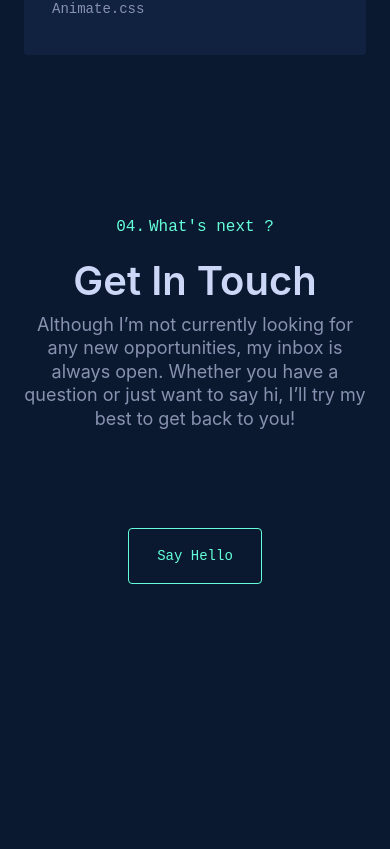
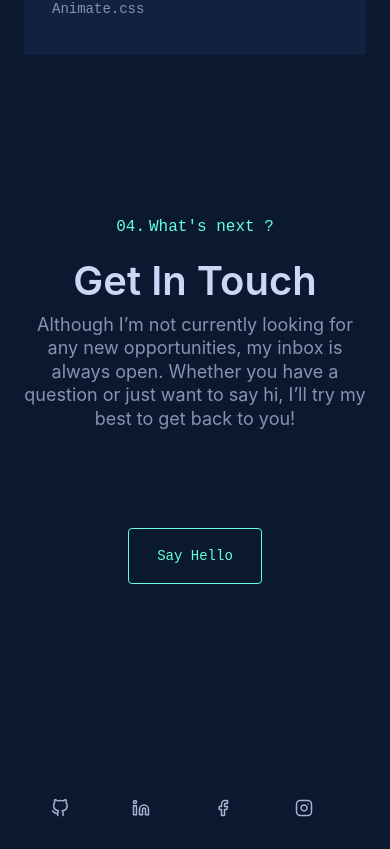
Before and after one commit to IvanSarabeev/Portfolio-v2, a React (Vite) app: page / in a window 390 px wide. Shown: the part 7122-7971 px from the top of the page. Before the commit the page ends 7898 px from the top, so only its background shows below. Built offline with nearby package versions, Linux system fonts and the light colour scheme.

Commit message:
build: footer

```diff
--- /dev/null
+++ b/src/components/Footer/Footer.tsx
@@ -0,0 +1,25 @@
+import { memo } from 'react';
+import { IconType } from 'react-icons';
+import { socialLinks } from 'constants/data'
+
+const Footer = () => {
+  return (
+    <footer className='block md:hidden max-w-72 text-light-slate mb-2.5 mx-auto'>
+        <ul className='flex items-center justify-between list-none'>
+            {socialLinks.map((item) => {
+                const Icon:IconType = item.icon;
+                return(
+                    <li key={item.id} className='size-11'>
+                        <a href={item.link} target='_blank' aria-label={item.title}
+                        className='size-5 fill-none p-2.5 transition-all hover:text-green' rel='noopener norefferer'>
+                            <Icon />
+                        </a>
+                    </li>
+                    )
+                })}
+        </ul>
+    </footer>
+  )
+}
+
+export default memo(Footer);
--- a/src/components/Layout/Layout.tsx
+++ b/src/components/Layout/Layout.tsx
@@ -1,3 +1,4 @@
+import Footer from 'components/Footer/Footer';
 import Header from 'components/Navigation/Header';
 
 type LayoutProps = {
@@ -11,6 +12,7 @@ const Layout = ({children}:LayoutProps) => {
         <main className='max-w-custom min-h-screen w-full my-0 mx-auto px-6 md:px-12 lg:px-24 xl:px-36'>
             {children}
         </main>
+        <Footer />
     </>
   )
 }
--- a/src/components/Navigation/Header.tsx
+++ b/src/components/Navigation/Header.tsx
@@ -2,6 +2,7 @@ import { headerLinks } from 'constants/data'
 import Button from 'components/HTML/Button'
 import ResumeFile from 'assets/files/Ivan-Mihaylov-Sarabeev-Resume.pdf'
 import Mobile from './Mobile'
+import { memo } from 'react';
 import { useToggle } from "hooks/useToggle"
 import { BiMenuAltRight } from "react-icons/bi"
 import { RxCross2 } from "react-icons/rx"
@@ -61,4 +62,4 @@ const Header = () => {
   )
 }
 
-export default Header
+export default memo(Header);
--- a/src/constants/data.ts
+++ b/src/constants/data.ts
@@ -1,14 +1,17 @@
+import { FiGithub, FiLinkedin, FiFacebook, FiInstagram } from "react-icons/fi";
+
 export const headerLinks = [
-    { id:1, label:"01.", text:"About", link:""},
-    { id:2, label:"02.", text:"Experience", link:""},
-    { id:3, label:"03.", text:"Work", link:""},
-    { id:4, label:"04.", text:"Contact", link:""},
+    { id:1, label:"01.", text:"About", link:"#about"},
+    { id:2, label:"02.", text:"Experience", link:"#experience"},
+    { id:3, label:"03.", text:"Work", link:"#projects"},
+    { id:4, label:"04.", text:"Contact", link:"#contact"},
 ] as const;
 
 export const socialLinks = [
-    { id:1, title:"GitHub",icon:"", link:"https://github.com/IvanSarabeev"},
-    { id:2, title:"LinkedIn",icon:"", link:"https://www.linkedin.com/in/ivansarabeev"},
-    { id:3, title:"Facebook",icon:"", link:"https://www.facebook.com/ivan.sarabeev"},
+    { id:1, title:"GitHub",icon:FiGithub, link:"https://github.com/IvanSarabeev"},
+    { id:2, title:"LinkedIn",icon:FiLinkedin, link:"https://www.linkedin.com/in/ivansarabeev"},
+    { id:3, title:"Facebook",icon:FiFacebook, link:"https://www.facebook.com/ivan.sarabeev"},
+    { id:4, title:"Instagram",icon:FiInstagram, link:"https://www.instagram.com/sarabeev99"},
 ] as const;
 
 export const experienceList = [
```
